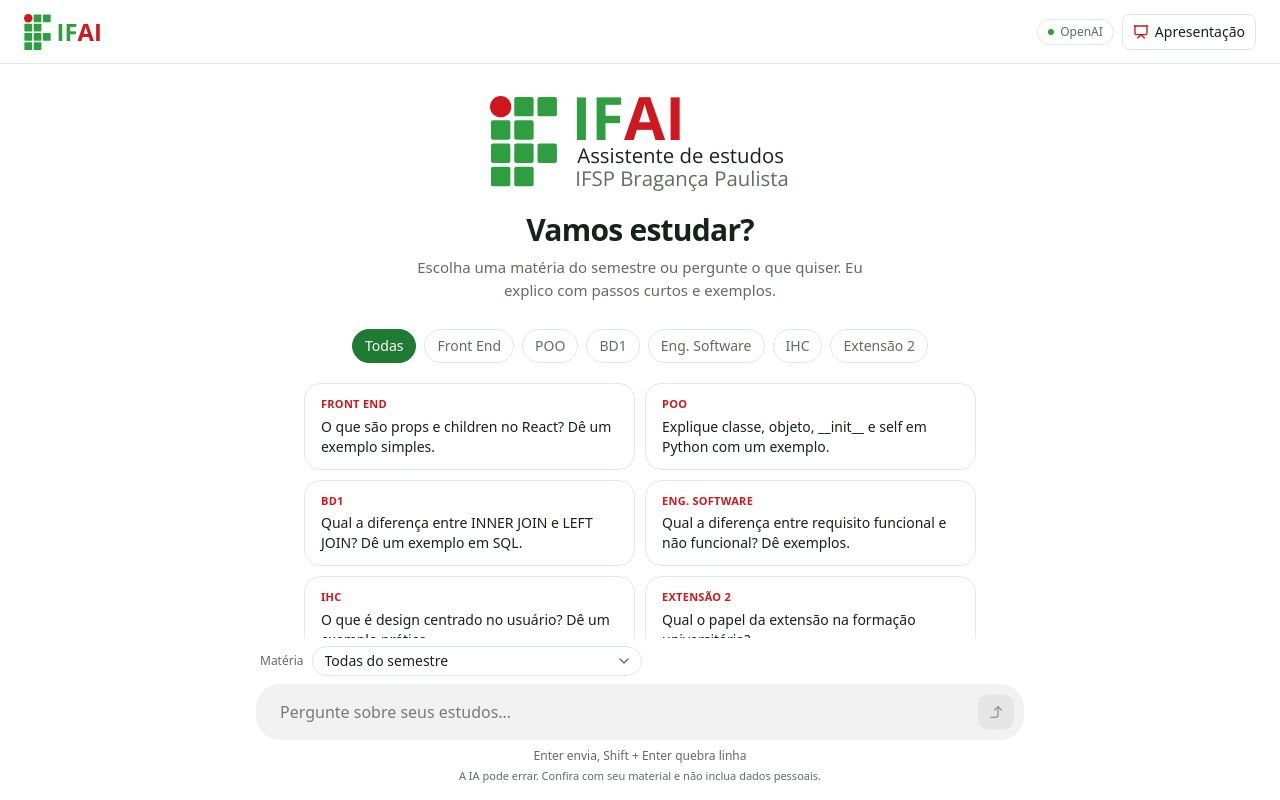
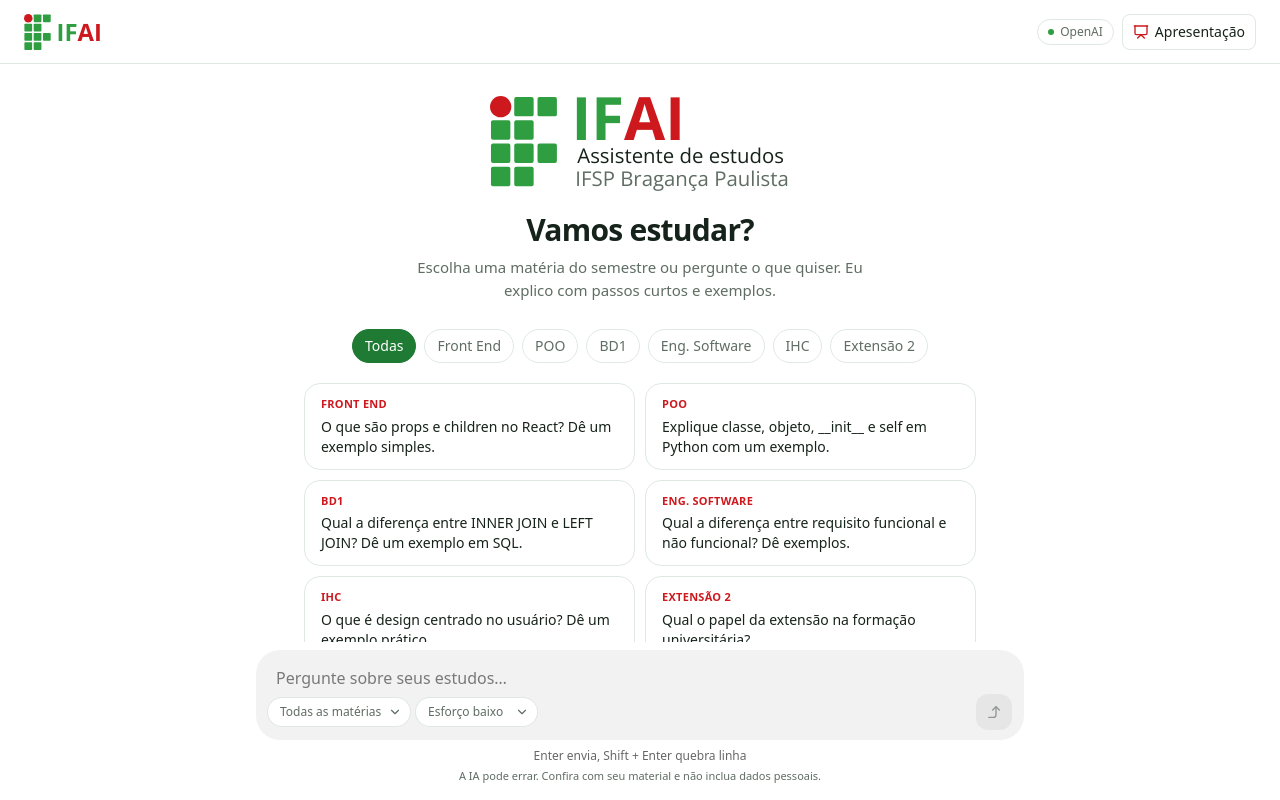
Before and after one commit to miguelvzs/assistente-estudos, a React (Vite) app: page / in a window 1280 px wide. Built offline with nearby package versions, Linux system fonts and the light colour scheme.

Commit message:
feat(ia): permite escolher o esforco de raciocinio e integra os chips na caixa

```diff
--- a/api/perguntar.js
+++ b/api/perguntar.js
@@ -2,6 +2,14 @@
 import axios from 'axios';
 import limite from '../server/limite-diario.js';
 import { montarInstrucoes } from '../src/conteudo/semestre.js';
+
+// Esforço de raciocínio: o navegador escolhe só entre estes níveis.
+// Tokens de raciocínio contam no limite de saída, por isso o teto cresce com o esforço.
+const ESFORCOS = {
+  low: { tokens: 1500, tempo: 45000 },
+  medium: { tokens: 3000, tempo: 50000 },
+  high: { tokens: 6000, tempo: 55000 },
+};
 
 function json(dados, status = 200) {
   return Response.json(dados, {
@@ -63,6 +71,9 @@ export default {
     const entrada = historico.map((item) => ({ role: item.role, content: item.content }));
     entrada.push({ role: 'user', content: pergunta });
 
+    const nivel = Object.hasOwn(ESFORCOS, dados.esforco) ? dados.esforco : 'low';
+    const esforco = ESFORCOS[nivel];
+
     const chave = process.env.OPENAI_API_KEY;
     if (!chave) {
       return json({ erro: 'A integração com a OpenAI ainda não foi configurada.' }, 503);
@@ -82,12 +93,12 @@ export default {
         // Instruções com o contexto do semestre; a matéria só vale se estiver na lista.
         instructions: montarInstrucoes(typeof dados.materia === 'string' ? dados.materia : ''),
         input: entrada,
-        reasoning: { effort: 'none' },
-        max_output_tokens: 600,
+        reasoning: { effort: nivel },
+        max_output_tokens: esforco.tokens,
         store: false,
       }, {
         headers: { Authorization: `Bearer ${chave}` },
-        timeout: 45000,
+        timeout: esforco.tempo,
       });
 
       const dadosOpenAI = retorno.data;
--- a/src/App.jsx
+++ b/src/App.jsx
@@ -18,6 +18,8 @@ export default function App() {
   const [guiaAberto, setGuiaAberto] = useState(false);
   // Matéria escolhida ('' = todas): muda as sugestões e o contexto enviado ao servidor.
   const [materia, setMateria] = useState('');
+  // Esforço de raciocínio do modelo: 'low', 'medium' ou 'high'.
+  const [esforco, setEsforco] = useState('low');
 
   function mudarPergunta(evento) {
     setPergunta(evento.target.value);
@@ -38,7 +40,7 @@ export default function App() {
     setCarregando(true);
 
     // POST, Promises e response.data: Aula 09.
-    api.post('/perguntar', { pergunta: texto.trim(), historico: mensagens.slice(-6), materia })
+    api.post('/perguntar', { pergunta: texto.trim(), historico: mensagens.slice(-6), materia, esforco })
       .then((retorno) => {
         if (typeof retorno.data.resposta === 'string' && retorno.data.resposta.trim()) {
           setMensagens([...mensagens, { role: 'user', content: texto.trim() }, { role: 'assistant', content: retorno.data.resposta }]);
@@ -117,7 +119,7 @@ export default function App() {
             }
           />
         </main>
-        <FormularioPergunta pergunta={pergunta} aoMudar={mudarPergunta} aoEnviar={enviarPergunta} carregando={carregando} materia={materia} aoMudarMateria={setMateria} />
+        <FormularioPergunta pergunta={pergunta} aoMudar={mudarPergunta} aoEnviar={enviarPergunta} carregando={carregando} materia={materia} aoMudarMateria={setMateria} esforco={esforco} aoMudarEsforco={setEsforco} />
       </Painel>
       <AnimatePresence>
         {guiaAberto && <GuiaApresentacao key="guia" aoFechar={() => setGuiaAberto(false)} />}
--- a/src/components/FormularioPergunta.jsx
+++ b/src/components/FormularioPergunta.jsx
@@ -2,34 +2,59 @@ import { ChevronDown } from 'lucide-react';
 import { AIInputWithLoading } from './ui/ai-input-with-loading';
 import { materias } from '../conteudo/semestre';
 
+// Níveis de esforço de raciocínio do modelo. O servidor só aceita estes valores.
+const esforcos = [
+  { id: 'low', nome: 'Esforço baixo' },
+  { id: 'medium', nome: 'Esforço médio' },
+  { id: 'high', nome: 'Esforço alto' },
+];
+
+// Chip com <select> nativo: acessível e funciona bem no celular.
+function Chip({ id, rotulo, titulo, valor, aoMudar, desabilitado, children }) {
+  return (
+    <div className="relative inline-flex min-w-0">
+      <label htmlFor={id} className="sr-only">{rotulo}</label>
+      <select
+        id={id}
+        value={valor}
+        onChange={(evento) => aoMudar(evento.target.value)}
+        disabled={desabilitado}
+        title={titulo}
+        className="max-w-[10rem] appearance-none truncate rounded-full bg-white py-1.5 pr-7 pl-3 text-xs font-medium text-muted-foreground ring-1 ring-border transition-colors hover:text-foreground focus-visible:outline-2 focus-visible:outline-primary disabled:opacity-60"
+      >
+        {children}
+      </select>
+      <ChevronDown className="pointer-events-none absolute top-1/2 right-2 size-3.5 -translate-y-1/2 text-muted-foreground" aria-hidden="true" />
+    </div>
+  );
+}
+
 // Formulário do projeto: o evento onSubmit chama enviarPergunta, no App.
-// O seletor de matéria muda o contexto que o servidor envia à IA.
+// Os chips dentro da caixa escolhem a matéria (contexto) e o esforço de raciocínio da IA.
 // A caixa de digitação é o componente AI Input With Loading (Kokonut UI), adaptado.
-export default function FormularioPergunta({ pergunta, aoMudar, aoEnviar, carregando, materia, aoMudarMateria }) {
+export default function FormularioPergunta({ pergunta, aoMudar, aoEnviar, carregando, materia, aoMudarMateria, esforco, aoMudarEsforco }) {
+  const chips = (
+    <div className="flex min-w-0 items-center gap-1.5">
+      <Chip id="materia" rotulo="Matéria" titulo="Matéria usada como contexto" valor={materia} aoMudar={aoMudarMateria} desabilitado={carregando}>
+        <option value="">Todas as matérias</option>
+        {materias.map((item) => (
+          <option key={item.id} value={item.id}>{item.sigla}</option>
+        ))}
+      </Chip>
+      <Chip id="esforco" rotulo="Esforço de raciocínio" titulo="Mais esforço: respostas mais pensadas, porém mais lentas" valor={esforco} aoMudar={aoMudarEsforco} desabilitado={carregando}>
+        {esforcos.map((item) => (
+          <option key={item.id} value={item.id}>{item.nome}</option>
+        ))}
+      </Chip>
+    </div>
+  );
+
   return (
     <form
       onSubmit={aoEnviar}
       aria-busy={carregando}
       className="shrink-0 bg-white px-3 pt-2 pb-[max(env(safe-area-inset-bottom),0.75rem)] sm:px-6 sm:pb-4"
     >
-      <div className="mx-auto mb-2 flex max-w-3xl items-center gap-2 px-1">
-        <label htmlFor="materia" className="shrink-0 text-xs font-medium text-muted-foreground">Matéria</label>
-        <div className="relative min-w-0 flex-1 sm:flex-none">
-          <select
-            id="materia"
-            value={materia}
-            onChange={(evento) => aoMudarMateria(evento.target.value)}
-            disabled={carregando}
-            className="w-full max-w-full appearance-none truncate rounded-full border border-border bg-white py-1 pr-8 pl-3 text-sm font-medium text-foreground transition-colors hover:bg-secondary focus-visible:outline-2 focus-visible:outline-primary disabled:opacity-60"
-          >
-            <option value="">Todas do semestre</option>
-            {materias.map((item) => (
-              <option key={item.id} value={item.id}>{item.nome}</option>
-            ))}
-          </select>
-          <ChevronDown className="pointer-events-none absolute top-1/2 right-2.5 size-4 -translate-y-1/2 text-muted-foreground" aria-hidden="true" />
-        </div>
-      </div>
       <label htmlFor="pergunta" className="sr-only">Sua mensagem</label>
       <AIInputWithLoading
         id="pergunta"
@@ -38,6 +63,7 @@ export default function FormularioPergunta({ pergunta, aoMudar, aoEnviar, carreg
         loading={carregando}
         maxLength={2000}
         placeholder="Pergunte sobre seus estudos…"
+        acessorio={chips}
       />
       <p className="mx-auto mt-1 max-w-3xl text-center text-[11px] leading-4 text-muted-foreground">
         A IA pode errar. Confira com seu material<span className="hidden sm:inline"> e não inclua dados pessoais</span>.
--- a/src/components/ui/ai-input-with-loading.jsx
+++ b/src/components/ui/ai-input-with-loading.jsx
@@ -1,7 +1,8 @@
-// AI Input With Loading — Kokonut UI (MIT), encontrado no 21st.dev.
+// AI Input With Loading, da Kokonut UI (MIT), encontrado no 21st.dev.
 // Adaptação: o texto (value) e a espera (loading) vêm do App, que faz a requisição real;
 // removidos os temporizadores de demonstração (loadingDuration, thinkingDuration, autoAnimate).
 // O botão virou type="submit" para o <form> do projeto tratar o envio.
+// A caixa ganhou uma barra interna: à esquerda, um espaço livre (acessorio); à direita, o envio.
 // Ver docs/CREDITOS-UI.md.
 import { useEffect } from 'react';
 import { CornerRightUp } from 'lucide-react';
@@ -12,12 +13,13 @@ import { useAutoResizeTextarea } from '../../hooks/use-auto-resize-textarea';
 export function AIInputWithLoading({
   id = 'ai-input-with-loading',
   placeholder = 'Ask me anything!',
-  minHeight = 56,
+  minHeight = 44,
   maxHeight = 200,
   value,
   onChange,
   loading = false,
   maxLength,
+  acessorio,
   className,
 }) {
   const { textareaRef, adjustHeight } = useAutoResizeTextarea({ minHeight, maxHeight });
@@ -31,7 +33,12 @@ export function AIInputWithLoading({
   return (
     <div className={cn('w-full', className)}>
       <div className="relative mx-auto flex w-full max-w-3xl flex-col items-center gap-2">
-        <div className="relative w-full">
+        <div
+          className={cn(
+            'w-full rounded-3xl bg-black/5 ring-1 ring-transparent transition-[background-color,box-shadow]',
+            'focus-within:bg-white focus-within:shadow-[0_6px_24px_rgb(0_0_0/0.06)] focus-within:ring-primary/40'
+          )}
+        >
           <textarea
             id={id}
             ref={textareaRef}
@@ -41,13 +48,7 @@ export function AIInputWithLoading({
             value={loading ? '' : value}
             disabled={loading}
             style={{ minHeight, maxHeight }}
-            className={cn(
-              'block w-full resize-none rounded-3xl bg-black/5 py-4 pl-6 pr-14',
-              'text-base leading-6 text-foreground placeholder:text-black/50',
-              'outline-none ring-1 ring-transparent transition-[background-color,box-shadow]',
-              'focus:bg-white focus:shadow-[0_6px_24px_rgb(0_0_0/0.06)] focus:ring-primary/40',
-              'disabled:cursor-wait'
-            )}
+            className="block w-full resize-none rounded-t-3xl bg-transparent px-5 pt-4 pb-1 text-base leading-6 text-foreground outline-none placeholder:text-black/50 disabled:cursor-wait"
             onChange={(e) => {
               onChange(e);
               adjustHeight();
@@ -60,13 +61,15 @@ export function AIInputWithLoading({
               }
             }}
           />
+          <div className="flex items-center justify-between gap-2 px-3 pb-2.5">
+            <div className="min-w-0">{acessorio}</div>
             <motion.button
               type="submit"
               disabled={loading}
               whileTap={{ scale: 0.9 }}
               aria-label={loading ? 'Aguardando resposta' : 'Enviar mensagem'}
               className={cn(
-              'absolute bottom-2.5 right-2.5 grid size-9 place-items-center rounded-xl transition-colors',
+                'grid size-9 shrink-0 place-items-center rounded-xl transition-colors',
                 loading
                   ? 'bg-transparent'
                   : temTexto
@@ -87,6 +90,7 @@ export function AIInputWithLoading({
               )}
             </motion.button>
           </div>
+        </div>
         <p role="status" className="h-4 text-xs text-black/60">
           <motion.span
             key={loading ? 'pensando' : 'pronto'}
```
Also changed, not shown: src/components/GuiaApresentacao.jsx (+6 -2 lines), 6 other files (tests, documents, lock files or other folders). Lines whose indentation alone changed are shown as unchanged.
